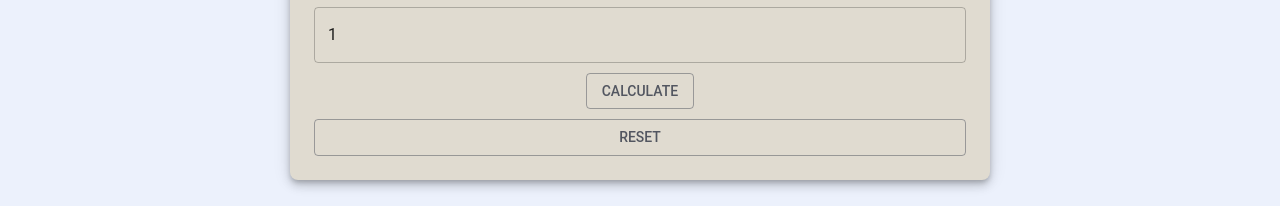
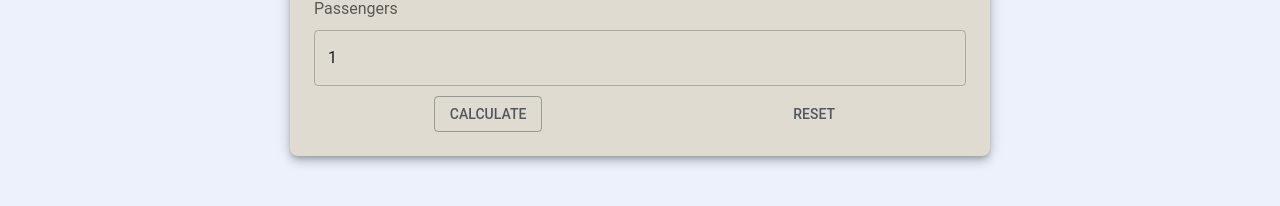
Before and after one commit to BreakingDev24/flight-carbon-footprint-s2i, a React (Vite) app: page / in a window 1280 px wide. Shown: the part 428-634 px from the top of the page. Built offline with nearby package versions, Linux system fonts and the light colour scheme; no server answers.

Commit message:
feat: add error message
-show error message in case of invalid input

```diff
--- a/src/components/FootprintForm/FootprintForm.jsx
+++ b/src/components/FootprintForm/FootprintForm.jsx
@@ -1,5 +1,5 @@
 import { useState } from "react";
-import { Box, useTheme, Button, Typography } from "@mui/material";
+import { Box, useTheme, Button, Typography, Alert } from "@mui/material";
 import FormInput from "../FormComponents/FormInput";
 import NumberInput from "../FormComponents/NumberInput";
 import { useFootprint } from "../context/footprintContext";
@@ -14,6 +14,7 @@ export default function FootprintForm() {
     arrival: "",
     passengers: 1,
   });
+  const [errorMsg, setErrorMsg] = useState("");
 
   const handleInputChange = (name) => (e, newValue) => {
     const value = newValue !== undefined ? newValue : e.target.value;
@@ -31,10 +32,16 @@ export default function FootprintForm() {
       passengers: 1,
     });
     resetFootprint();
+    setErrorMsg("");
   };
 
   const handleSubmit = (e) => {
     e.preventDefault();
+    setErrorMsg("");
+    if (!formData.departure || !formData.arrival) {
+      setErrorMsg("You must select an airport.");
+      return;
+    }
     const departureCode = formData.departure.split(" - ")[0];
     const arrivalCode = formData.arrival.split(" - ")[0];
     handleFlightDataSubmit({
@@ -94,18 +101,24 @@ export default function FootprintForm() {
           onChange={handleInputChange("passengers")}
         />
 
-        <Button
-          variant="outlined"
-          type="submit"
-          sx={{ width: "fit-content", margin: "auto" }}
+        <Box
+          className="buttonContainer"
+          sx={{
+            display: "flex",
+            width: "100%",
+            justifyContent: "space-around",
+          }}
         >
-          Calculate
-        </Button>
+          <Button variant="outlined" type="submit">
+            Calculate
+          </Button>
 
-        <Button type="button" variant="outlined" onClick={handleReset}>
-          Reset
-        </Button>
+          <Button type="button" onClick={handleReset}>
+            Reset
+          </Button>
+        </Box>
       </Box>
+      {errorMsg && <Alert severity="error">{errorMsg}</Alert>}
       {footprint && <FootprintCalculator />}
     </Box>
   );
```
